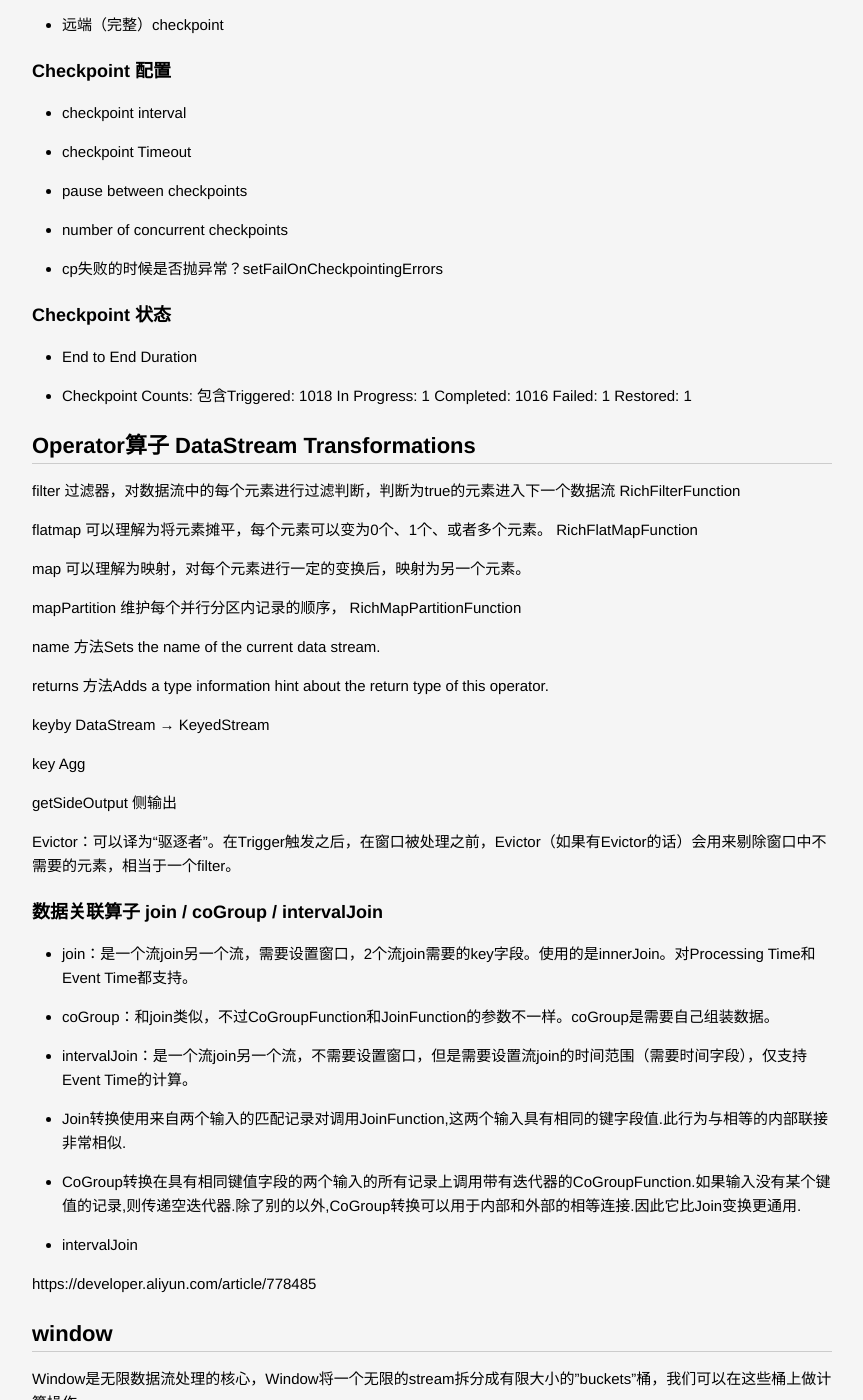
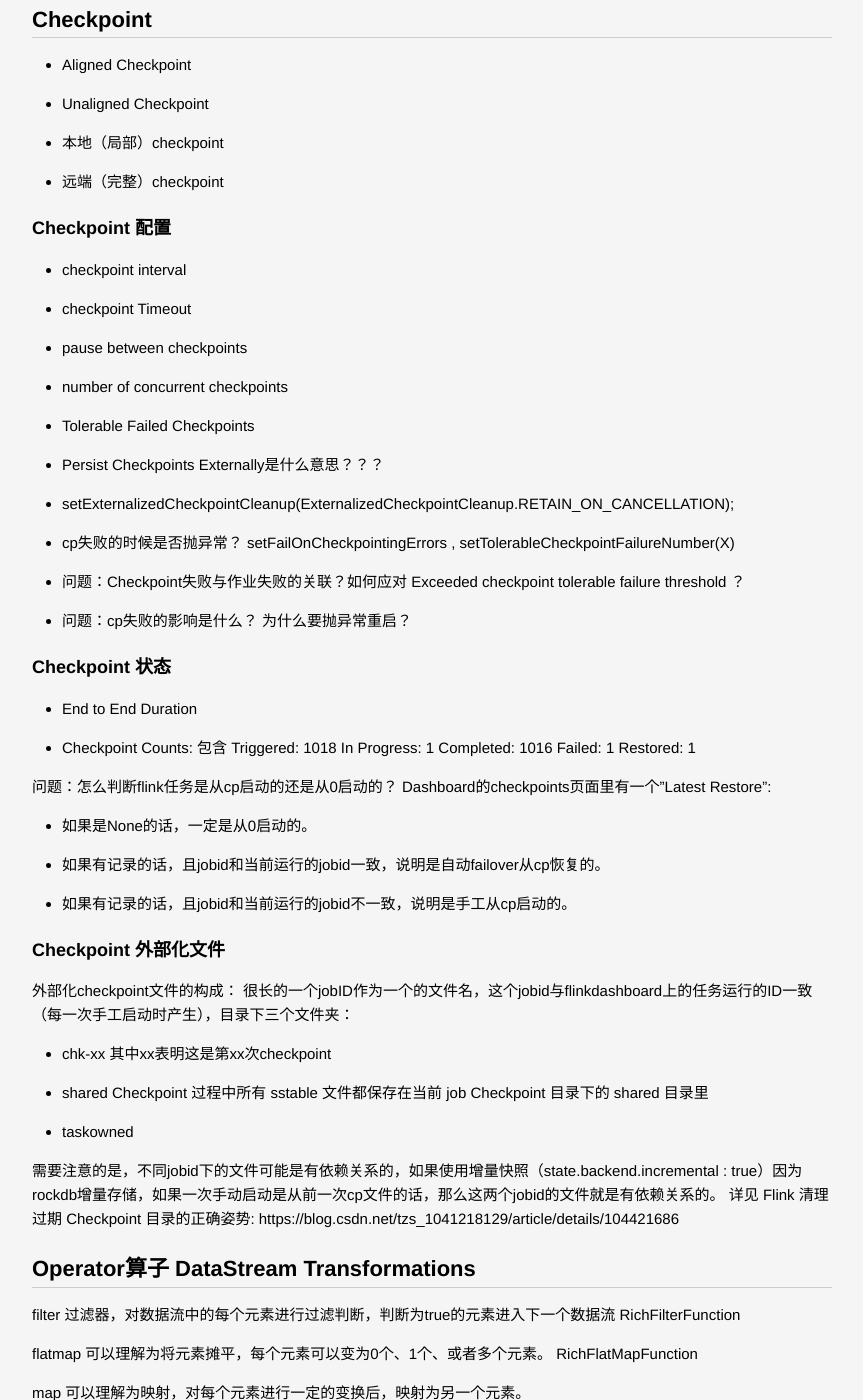
Before and after one commit to lucky521/blog, a Jekyll site: the page built from _posts/framework/2020-03-05-flink.markdown, in a window 1280 px wide and 1400 px high, scrolled down 9353 px. Shown: the whole window, without its empty margins (208-1071 px from the left). Built offline with Jekyll 4.4.1, drawn with Linux system fonts in a browser that asks for light colours; some of the changed text lies outside the part shown.

Commit message:
Update 2020-03-05-flink.markdown

```diff
--- a/_posts/framework/2020-03-05-flink.markdown
+++ b/_posts/framework/2020-03-05-flink.markdown
@@ -97,6 +97,8 @@ Flink 的容错机制主要分为从 checkpoint 恢复状态和重流数据两
     （1）固定间隔策略 (Fixed delay)
     （2）失败率策略 (Failure rate)
     （3）无重启 (No restart)
+
+* 问题：自动failover和手动从cp启动，其起始点的差异是什么？
 
 
 What happens if a task manager is lost?
@@ -285,15 +287,34 @@ import org.apache.flink.api.common.state.ValueStateDescriptor;
 - checkpoint Timeout
 - pause between checkpoints
 - number of concurrent checkpoints
+- Tolerable Failed Checkpoints
+- Persist Checkpoints Externally是什么意思？？？
+- setExternalizedCheckpointCleanup(ExternalizedCheckpointCleanup.RETAIN_ON_CANCELLATION);
+- cp失败的时候是否抛异常？ setFailOnCheckpointingErrors , setTolerableCheckpointFailureNumber(X)
 
-* cp失败的时候是否抛异常？setFailOnCheckpointingErrors
+* 问题：Checkpoint失败与作业失败的关联？如何应对 Exceeded checkpoint tolerable failure threshold ？
+* 问题：cp失败的影响是什么？ 为什么要抛异常重启？
 
 ### Checkpoint 状态
 
 - End to End Duration
-- Checkpoint Counts: 包含Triggered: 1018 In Progress: 1 Completed: 1016 Failed: 1 Restored: 1
+- Checkpoint Counts: 包含 Triggered: 1018 In Progress: 1 Completed: 1016 Failed: 1 Restored: 1
 
+问题：怎么判断flink任务是从cp启动的还是从0启动的？
+Dashboard的checkpoints页面里有一个"Latest Restore":
+* 如果是None的话，一定是从0启动的。
+* 如果有记录的话，且jobid和当前运行的jobid一致，说明是自动failover从cp恢复的。
+* 如果有记录的话，且jobid和当前运行的jobid不一致，说明是手工从cp启动的。
 
+### Checkpoint 外部化文件
+外部化checkpoint文件的构成：
+很长的一个jobID作为一个的文件名，这个jobid与flinkdashboard上的任务运行的ID一致（每一次手工启动时产生），目录下三个文件夹：
+* chk-xx 其中xx表明这是第xx次checkpoint
+* shared  Checkpoint 过程中所有 sstable 文件都保存在当前 job Checkpoint 目录下的 shared 目录里
+* taskowned
+
+需要注意的是，不同jobid下的文件可能是有依赖关系的，如果使用增量快照（state.backend.incremental : true）因为rockdb增量存储，如果一次手动启动是从前一次cp文件的话，那么这两个jobid的文件就是有依赖关系的。
+详见 Flink 清理过期 Checkpoint 目录的正确姿势: https://blog.csdn.net/tzs_1041218129/article/details/104421686
 
 
 ## Operator算子 DataStream Transformations
@@ -749,7 +770,7 @@ setMaxParallelism 控制的是状态后端中keyed-state可以被分配的task
 * restart-strategy fixed-delay
 * restart-strategy.fixed-delay.delay 180s
 * restart-strategy.fixed-delay.attempts 1000
-* state.backend.local-recovery 此选项配置此 state backend 的本地恢复。
+* state.backend.local-recovery  true   此选项配置此 state backend 的本地恢复。
 * state.backend.rocksdb.timer-service.factory ROCKSDB
 * env.java.opts.taskmanager  -XX:MaxGCPauseMillis=300
 * env.java.opts.jobmanager
@@ -775,9 +796,22 @@ setMaxParallelism 控制的是状态后端中keyed-state可以被分配的task
 * state.backend.rocksdb.localdir
 * state.backend.rocksdb.predefined-options SPINNING_DISK_OPTIMIZED_HIGH_MEM
 * state.backend.incremental
-*
+* execution.checkpointing.interval: 5000
+* execution.checkpointing.mode: EXACTLY_ONCE
+* state.backend: filesystem
+* state.checkpoints.dir: hdfs:///flink/checkpoints
+* state.savepoints.dir: hdfs:///flink/checkpoints
+* execution.checkpointing.timeout: 600000
+* execution.checkpointing.min-pause: 500
+* execution.checkpointing.max-concurrent-checkpoints: 1
+* state.checkpoints.num-retained: 3
+* execution.checkpointing.externalized-checkpoint-retention: RETAIN_ON_CANCELLATION  /  DELETE_ON_CANCELLATION
+* execution.checkpointing.tolerable-failed-checkpoints
+* execution.checkpointing.unaligned   默认是false，如果设置true：非对齐checkpoint，以提升性能
+
 
 参考： https://ci.apache.org/projects/flink/flink-docs-release-1.12/zh/deployment/config.html
+参考： https://nightlies.apache.org/flink/flink-docs-master/zh/docs/deployment/config/
 
 ### Table 环境配置项
 
```
Also changed, not shown: other parts of _posts/framework/2020-03-05-flink.markdown (+6 -8 lines).
